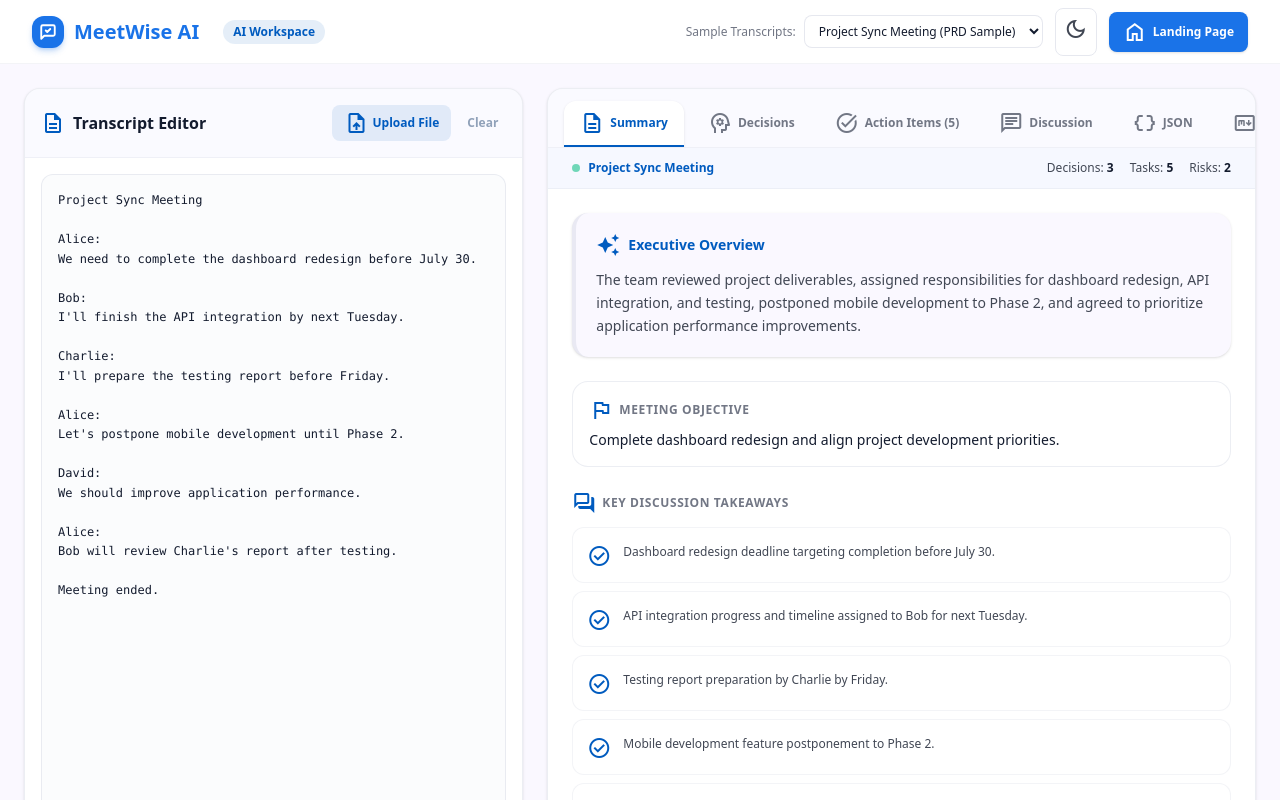
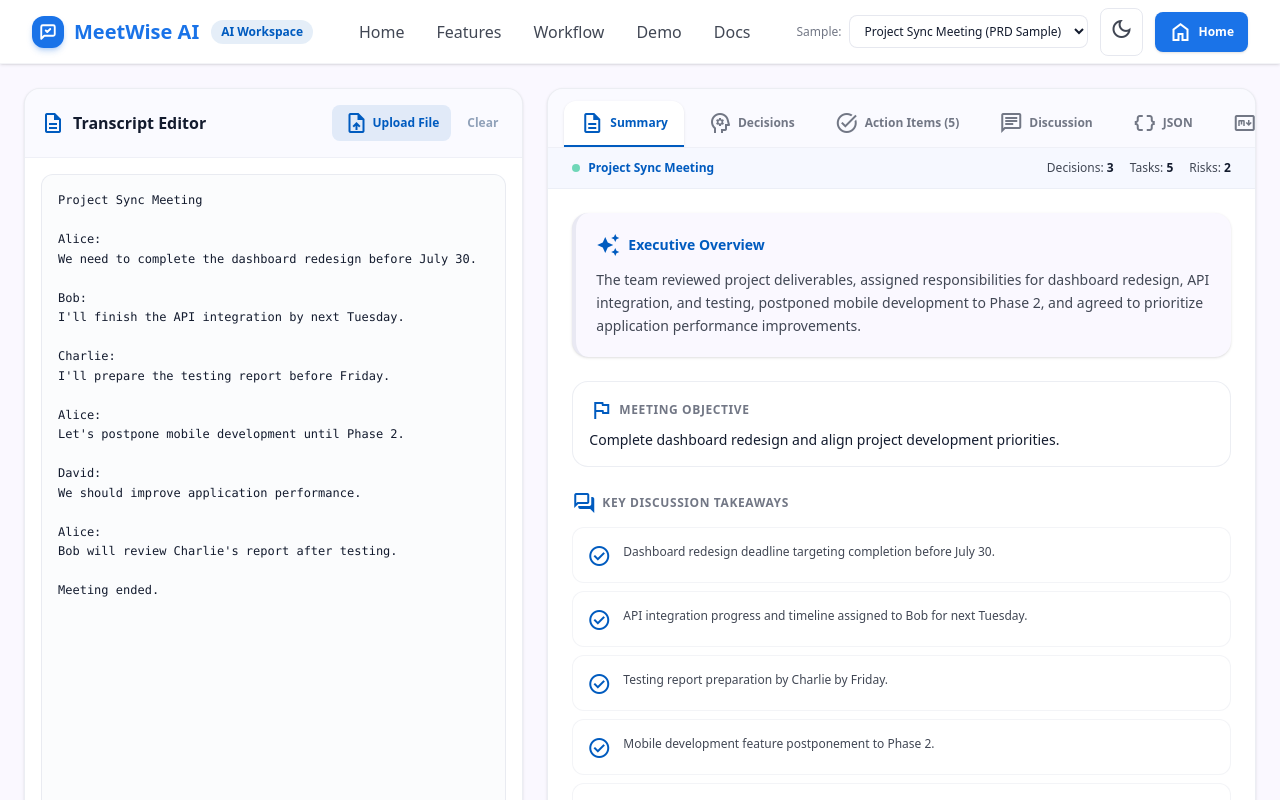
Before and after one commit to bikram73/MeetWise_AI, a React (Vite) app: page / in a window 1280 px wide. Both pictures are taken after a click on the button "Open Workspace". Shown: the top 800 px of the page. Built offline with nearby package versions, Linux system fonts and the light colour scheme.

Commit message:
first commit

```diff
--- a/src/App.tsx
+++ b/src/App.tsx
@@ -5,12 +5,33 @@ import { WorkspacePage } from './components/WorkspacePage';
 export default function App() {
   const [currentView, setCurrentView] = useState<'landing' | 'workspace'>('landing');
 
+  const handleNavigateSection = (sectionId?: string) => {
+    setCurrentView('landing');
+    if (sectionId) {
+      setTimeout(() => {
+        const el = document.getElementById(sectionId);
+        if (el) {
+          el.scrollIntoView({ behavior: 'smooth' });
+        } else {
+          window.scrollTo({ top: 0, behavior: 'smooth' });
+        }
+      }, 50);
+    } else {
+      setTimeout(() => {
+        window.scrollTo({ top: 0, behavior: 'smooth' });
+      }, 50);
+    }
+  };
+
   return (
     <div className="min-h-screen bg-[#faf8ff]">
       {currentView === 'landing' ? (
         <LandingPage onOpenWorkspace={() => setCurrentView('workspace')} />
       ) : (
-        <WorkspacePage onBackToLanding={() => setCurrentView('landing')} />
+        <WorkspacePage
+          onBackToLanding={() => setCurrentView('landing')}
+          onNavigateSection={handleNavigateSection}
+        />
       )}
     </div>
   );
--- a/src/components/LandingPage.tsx
+++ b/src/components/LandingPage.tsx
@@ -69,7 +69,7 @@ export const LandingPage: React.FC<LandingPageProps> = ({ onOpenWorkspace }) =>
       {/* Top Navigation Bar */}
       <nav className="fixed top-0 w-full z-50 bg-white/70 backdrop-blur-md border-b border-[#c1c6d6]/20 shadow-sm h-16 flex items-center">
         <div className="flex justify-between items-center px-4 md:px-10 w-full max-w-[1280px] mx-auto">
-          <div className="flex items-center gap-2.5 cursor-pointer" onClick={onOpenWorkspace}>
+          <div className="flex items-center gap-2.5 cursor-pointer" onClick={() => window.scrollTo({ top: 0, behavior: 'smooth' })}>
             <div className="w-8 h-8 rounded-xl bg-[#1a73e8] flex items-center justify-center text-white shadow-md shadow-[#1a73e8]/25">
               <svg className="w-4.5 h-4.5" viewBox="0 0 24 24" fill="none" stroke="currentColor" strokeWidth="2.5" strokeLinecap="round" strokeLinejoin="round">
                 <path d="M21 15a2 2 0 0 1-2 2H7l-4 4V5a2 2 0 0 1 2-2h14a2 2 0 0 1 2 2z" />
@@ -79,10 +79,16 @@ export const LandingPage: React.FC<LandingPageProps> = ({ onOpenWorkspace }) =>
             <span className="text-xl font-bold text-[#1a73e8]">MeetWise AI</span>
           </div>
           <div className="hidden md:flex items-center gap-8">
-            <a className="text-[#414754] hover:text-[#005bbf] transition-colors" href="#features">Features</a>
-            <a className="text-[#414754] hover:text-[#005bbf] transition-colors" href="#workflow">Workflow</a>
-            <a className="text-[#414754] hover:text-[#005bbf] transition-colors" href="#demo">Demo</a>
-            <a className="text-[#414754] hover:text-[#005bbf] transition-colors" href="#faq">Docs</a>
+            <button
+              onClick={() => window.scrollTo({ top: 0, behavior: 'smooth' })}
+              className="text-[#414754] hover:text-[#005bbf] transition-colors font-medium cursor-pointer"
+            >
+              Home
+            </button>
+            <a className="text-[#414754] hover:text-[#005bbf] transition-colors font-medium" href="#features">Features</a>
+            <a className="text-[#414754] hover:text-[#005bbf] transition-colors font-medium" href="#workflow">Workflow</a>
+            <a className="text-[#414754] hover:text-[#005bbf] transition-colors font-medium" href="#demo">Demo</a>
+            <a className="text-[#414754] hover:text-[#005bbf] transition-colors font-medium" href="#faq">Docs</a>
           </div>
           <button
             onClick={onOpenWorkspace}
@@ -119,33 +125,6 @@ export const LandingPage: React.FC<LandingPageProps> = ({ onOpenWorkspace }) =>
             >
               Watch Workflow
             </button>
-          </div>
-        </div>
-      </section>
-
-      {/* Trusted By Logos */}
-      <section className="py-12 border-y border-[#c1c6d6]/20 bg-white">
-        <div className="max-w-[1280px] mx-auto px-4 md:px-10">
-          <p className="text-center text-xs uppercase tracking-widest text-[#727785] font-semibold mb-8">
-            POWERING WORKFLOWS FOR MODERN TEAMS
-          </p>
-          <div className="flex flex-wrap justify-center items-center gap-8 md:gap-16 opacity-70 grayscale hover:grayscale-0 transition-all">
-            <div className="flex items-center gap-2">
-              <div className="w-8 h-8 rounded bg-[#1A73E8] flex items-center justify-center text-white font-bold text-sm">MW</div>
-              <span className="font-bold text-lg">MeetWise</span>
-            </div>
-            <div className="flex items-center gap-2">
-              <div className="w-8 h-8 rounded bg-[#00D8FF]"></div>
-              <span className="font-bold text-lg">React</span>
-            </div>
-            <div className="flex items-center gap-2">
-              <div className="w-8 h-8 rounded bg-[#38BDF8]"></div>
-              <span className="font-bold text-lg">Tailwind</span>
-            </div>
-            <div className="flex items-center gap-2">
-              <div className="w-8 h-8 rounded bg-[#3178C6] flex items-center justify-center text-white font-bold text-sm">TS</div>
-              <span className="font-bold text-lg">TypeScript</span>
-            </div>
           </div>
         </div>
       </section>
--- a/src/components/WorkspacePage.tsx
+++ b/src/components/WorkspacePage.tsx
@@ -12,9 +12,10 @@ import { ExportModal } from './ExportModal';
 
 interface WorkspacePageProps {
   onBackToLanding: () => void;
+  onNavigateSection?: (sectionId?: string) => void;
 }
 
-export const WorkspacePage: React.FC<WorkspacePageProps> = ({ onBackToLanding }) => {
+export const WorkspacePage: React.FC<WorkspacePageProps> = ({ onBackToLanding, onNavigateSection }) => {
   const [activeTab, setActiveTab] = useState<'summary' | 'decisions' | 'actions' | 'discussion' | 'json' | 'markdown'>('summary');
   const [isDarkMode, setIsDarkMode] = useState(false);
   const [isProcessing, setIsProcessing] = useState(false);
@@ -158,9 +159,10 @@ export const WorkspacePage: React.FC<WorkspacePageProps> = ({ onBackToLanding })
 
   return (
     <div className={`min-h-screen ${isDarkMode ? 'bg-[#0f172a] text-slate-100' : 'bg-[#faf8ff] text-[#131b2e]'} font-sans flex flex-col transition-colors duration-200`}>
-      {/* Header */}
-      <header className={`sticky top-0 z-40 ${isDarkMode ? 'bg-slate-900/90 border-slate-800' : 'bg-white/90 border-[#c1c6d6]/20'} backdrop-blur-md border-b h-16 flex items-center px-4 md:px-8 justify-between`}>
-        <div className="flex items-center gap-6">
+      {/* Top Navigation Bar */}
+      <nav className={`sticky top-0 z-50 w-full ${isDarkMode ? 'bg-slate-900/90 border-slate-800' : 'bg-white/90 border-[#c1c6d6]/20'} backdrop-blur-md border-b shadow-sm h-16 flex items-center`}>
+        <div className="flex justify-between items-center px-4 md:px-8 w-full max-w-[1440px] mx-auto">
+          <div className="flex items-center gap-3">
             <button
               onClick={onBackToLanding}
               className="flex items-center gap-2.5 cursor-pointer hover:opacity-80 transition-opacity"
@@ -180,10 +182,44 @@ export const WorkspacePage: React.FC<WorkspacePageProps> = ({ onBackToLanding })
             </span>
           </div>
 
+          {/* Navigation Links with Home button at the beginning */}
+          <div className="hidden md:flex items-center gap-8">
+            <button
+              onClick={() => onNavigateSection?.() || onBackToLanding()}
+              className={`${isDarkMode ? 'text-slate-300 hover:text-white' : 'text-[#414754] hover:text-[#005bbf]'} transition-colors font-medium cursor-pointer`}
+            >
+              Home
+            </button>
+            <button
+              onClick={() => onNavigateSection?.('features') || onBackToLanding()}
+              className={`${isDarkMode ? 'text-slate-300 hover:text-white' : 'text-[#414754] hover:text-[#005bbf]'} transition-colors font-medium cursor-pointer`}
+            >
+              Features
+            </button>
+            <button
+              onClick={() => onNavigateSection?.('workflow') || onBackToLanding()}
+              className={`${isDarkMode ? 'text-slate-300 hover:text-white' : 'text-[#414754] hover:text-[#005bbf]'} transition-colors font-medium cursor-pointer`}
+            >
+              Workflow
+            </button>
+            <button
+              onClick={() => onNavigateSection?.('demo') || onBackToLanding()}
+              className={`${isDarkMode ? 'text-slate-300 hover:text-white' : 'text-[#414754] hover:text-[#005bbf]'} transition-colors font-medium cursor-pointer`}
+            >
+              Demo
+            </button>
+            <button
+              onClick={() => onNavigateSection?.('faq') || onBackToLanding()}
+              className={`${isDarkMode ? 'text-slate-300 hover:text-white' : 'text-[#414754] hover:text-[#005bbf]'} transition-colors font-medium cursor-pointer`}
+            >
+              Docs
+            </button>
+          </div>
+
           <div className="flex items-center gap-3">
             {/* Preset Selector */}
-          <div className="hidden lg:flex items-center gap-2 text-xs">
-            <span className="text-[#727785] font-medium">Sample Transcripts:</span>
+            <div className="hidden xl:flex items-center gap-2 text-xs">
+              <span className="text-[#727785] font-medium">Sample:</span>
               <select
                 value={selectedPresetId}
                 onChange={(e) => handleSelectPreset(e.target.value)}
@@ -218,10 +254,11 @@ export const WorkspacePage: React.FC<WorkspacePageProps> = ({ onBackToLanding })
               className="inline-flex items-center gap-1.5 bg-[#1a73e8] hover:bg-[#005bbf] text-white px-3.5 py-2 rounded-lg font-semibold text-xs transition-all shadow-sm cursor-pointer"
             >
               <span className="material-symbols-outlined text-[16px]">home</span>
-            <span className="hidden sm:inline">Landing Page</span>
+              <span className="hidden sm:inline">Home</span>
             </button>
           </div>
-      </header>
+        </div>
+      </nav>
 
       {/* Main Content Area */}
       <main className="flex-1 max-w-[1440px] w-full mx-auto p-4 md:p-6 grid grid-cols-1 lg:grid-cols-12 gap-6">
```
Lines whose indentation alone changed are shown as unchanged.
